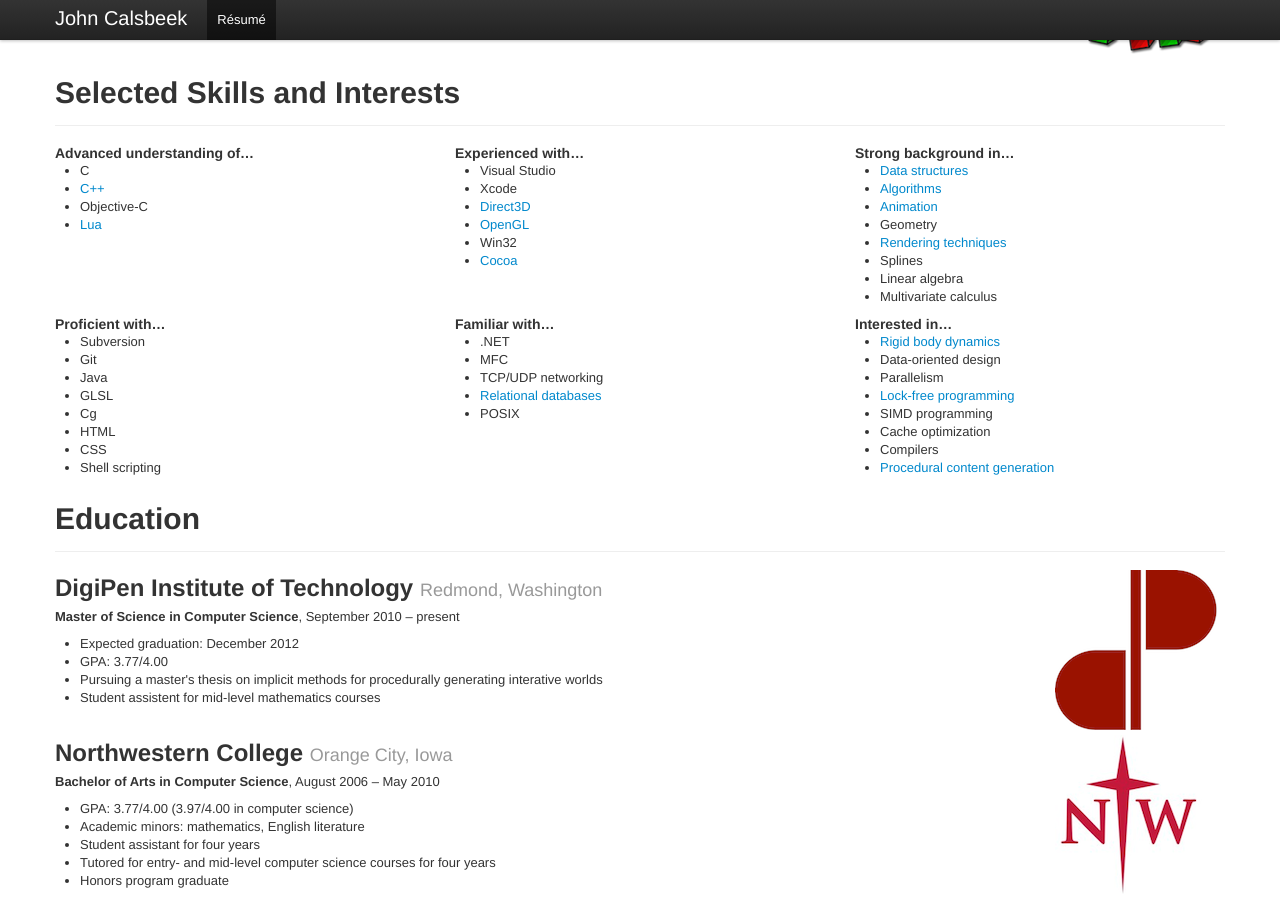
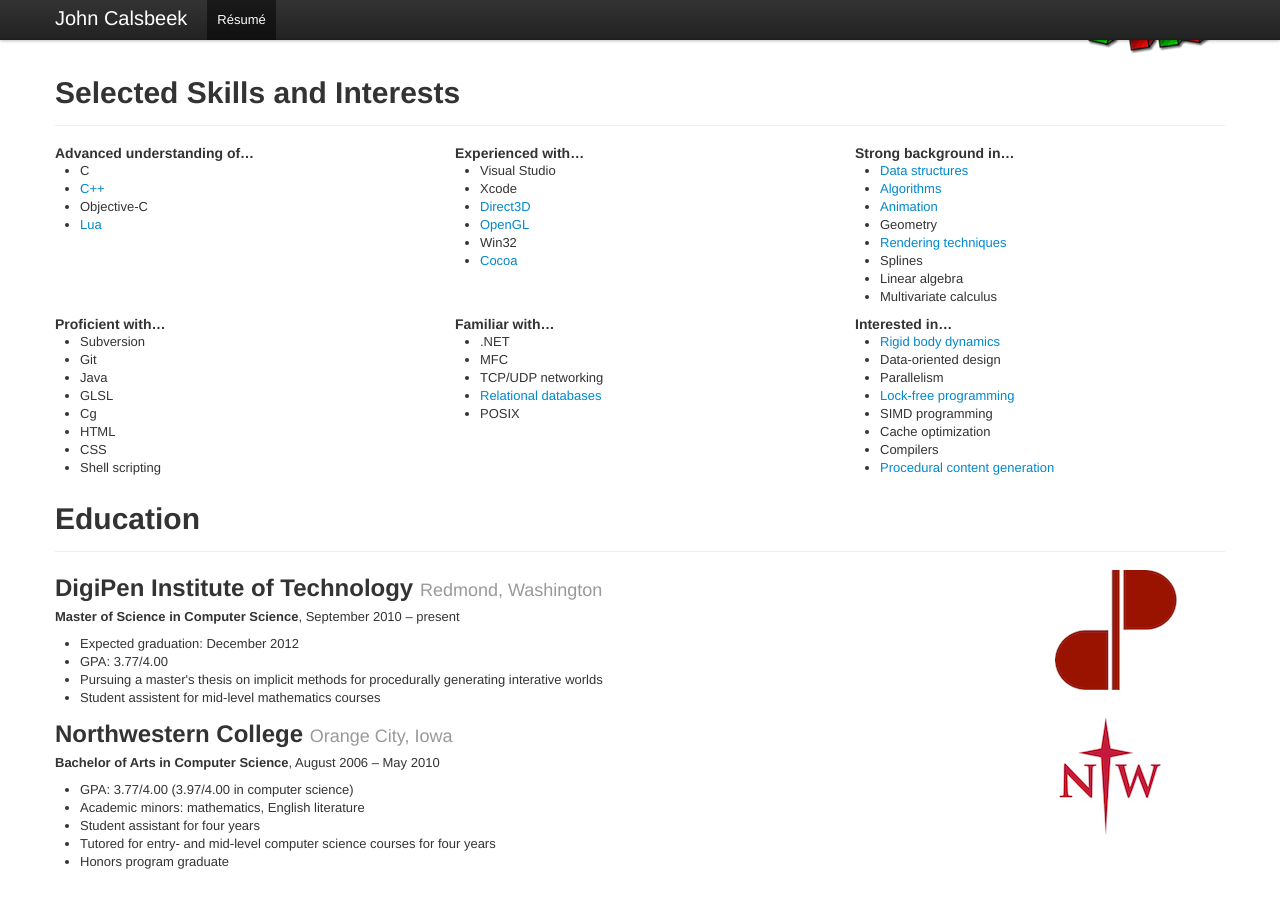
Before and after one commit to Nexuapex/nexuapex.github.com, a Jekyll site: the page built from resume.html, in a window 1280 px wide and 900 px high, scrolled down 643 px. Built offline with Jekyll 4.4.1, drawn with Linux system fonts in a browser that asks for light colours; nearby versions of some CDN libraries.

Commit message:
Resized school logos.

```diff
--- a/resume.html
+++ b/resume.html
@@ -37,7 +37,7 @@ title: R&eacute;sum&eacute;
   </div>
   <div class="row">
     <div class="span4">
-      <img src="/img/hook.png" alt="">
+      <img src="/img/hook.png" width="360" height="139" alt="">
     </div>
     <div class="span8">
       <h2>
@@ -68,7 +68,7 @@ title: R&eacute;sum&eacute;
          team consisting of two other programmers.</p>
     </div>
     <div class="span4">
-      <img src="/img/cub3.png" alt="">
+      <img src="/img/cub3.png" width="360" height="139" alt="">
     </div>
   </div>
 </section>
@@ -195,7 +195,7 @@ title: R&eacute;sum&eacute;
       </ul>
     </div>
     <div class="span2">
-      <img src="/img/digipen.png" alt="">
+      <img src="/img/digipen.png" width="122" height="120" alt="">
     </div>
   </div>
   <div class="row">
@@ -214,7 +214,7 @@ title: R&eacute;sum&eacute;
       </ul>
     </div>
     <div class="span2">
-      <img src="/img/northwestern.png" alt="">
+      <img src="/img/northwestern.png" width="110" height="120" alt="">
     </div>
   </div>
 </section>
```
Also changed, not shown: img/digipen.png, img/northwestern.png.
